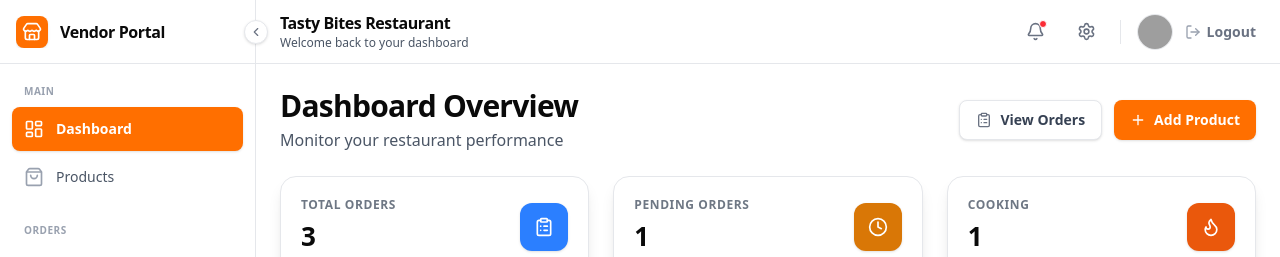
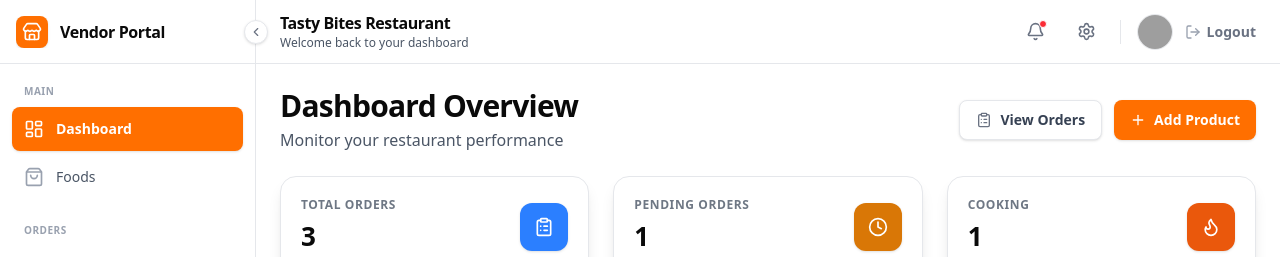
Before and after one commit to murad403/shackara-resturent-dashboard, a Next.js app: page / in a window 1280 px wide. Shown: the top 257 px of the page. Built offline with nearby package versions, Linux system fonts and the light colour scheme; no server answers; grey boxes are pictures that could not be loaded.

Commit message:
feat: implement dashboard overview page, responsive admin sidebar, and order details page scaffolding

```diff
--- a/src/app/(app)/products/Products.tsx
+++ b/src/app/(app)/foods/Products.tsx
@@ -51,7 +51,7 @@ const Products = () => {
 
   // Navigate to edit product page
   const handleEdit = (id: number | string) => {
-    router.push(`/products/edit-product?id=${id}`)
+    router.push(`/products/edit-food?id=${id}`)
   }
 
   // Open delete confirmation modal
--- a/src/app/(app)/products/page.tsx
+++ b/src/app/(app)/foods/page.tsx
@@ -17,7 +17,7 @@ const Page = () => {
 
   return (
     <DashboardChildrenLayout
-      title="Products"
+      title="Foods"
       subtitle="Manage your menu items"
       headerAction={headerActions}
     >
--- a/src/app/(app)/orders/[id]/page.tsx
+++ b/src/app/(app)/orders/[id]/page.tsx
@@ -1,24 +1,14 @@
 "use client"
-
 import React, { useState, useEffect, use } from 'react'
 import Link from 'next/link'
 import { useRouter } from 'next/navigation'
 import {
-  ArrowLeft,
-  User,
-  Phone,
-  MapPin,
-  CreditCard,
-  Check,
-  Clock,
-  Flame,
-  Package,
-  X,
-  AlertCircle
+  ArrowLeft, User, Phone, MapPin, CreditCard, Check, Clock, Flame, Package, X, AlertCircle
 } from 'lucide-react'
-import { getOrders, saveOrders, Order, OrderTimelineStep } from '@/lib/ordersStore'
+import { getOrders, saveOrders, Order } from '@/lib/ordersStore'
 import { Button } from '@/components/ui/button'
 import { cn } from '@/lib/utils'
+
 
 interface PageProps {
   params: Promise<{ id: string }>
@@ -191,7 +181,7 @@ export default function OrderDetailsPage({ params }: PageProps) {
                   <div className="relative z-10 shrink-0">
                     {step.completed ? (
                       <div className="w-8 h-8 rounded-full bg-[#16A34A] text-white flex items-center justify-center border-2 border-green-50 shadow-xs">
-                        <Check className="w-4.5 h-4.5 stroke-[3]" />
+                        <Check className="w-4.5 h-4.5 stroke-3" />
                       </div>
                     ) : (
                       <div className="w-8 h-8 rounded-full border-2 border-gray-200 bg-white text-gray-300 flex items-center justify-center shadow-xs">
--- a/src/app/(app)/page.tsx
+++ b/src/app/(app)/page.tsx
@@ -18,7 +18,7 @@ const Page = () => {
         </Button>
       </Link>
 
-      <Link href="/products/add-product" passHref className="w-full sm:w-auto">
+      <Link href="/products/add-food" passHref className="w-full sm:w-auto">
         <Button className="flex items-center gap-2 h-10 px-4 select-none w-full sm:w-auto bg-button-color font-semibold">
           <Plus className="w-4 h-4 text-white" />
           <span>Add Product</span>
--- a/src/components/shared/AdminSidebar.tsx
+++ b/src/components/shared/AdminSidebar.tsx
@@ -42,7 +42,7 @@ const AdminSidebar = ({
       title: 'MAIN',
       items: [
         { name: 'Dashboard', href: '/', icon: LayoutDashboard },
-        { name: 'Products', href: '/products', icon: ShoppingBag },
+        { name: 'Foods', href: '/foods', icon: ShoppingBag },
       ]
     },
     {
```
Also changed, not shown: src/app/(app)/foods/ProductCard.tsx (renamed from src/app/(app)/products/ProductCard.tsx), src/app/(app)/foods/[id]/page.tsx (renamed from src/app/(app)/products/[id]/page.tsx), src/app/(app)/foods/add-food/page.tsx (renamed from src/app/(app)/products/add-product/page.tsx), src/app/(app)/foods/edit-food/page.tsx (renamed from src/app/(app)/products/edit-product/page.tsx).
